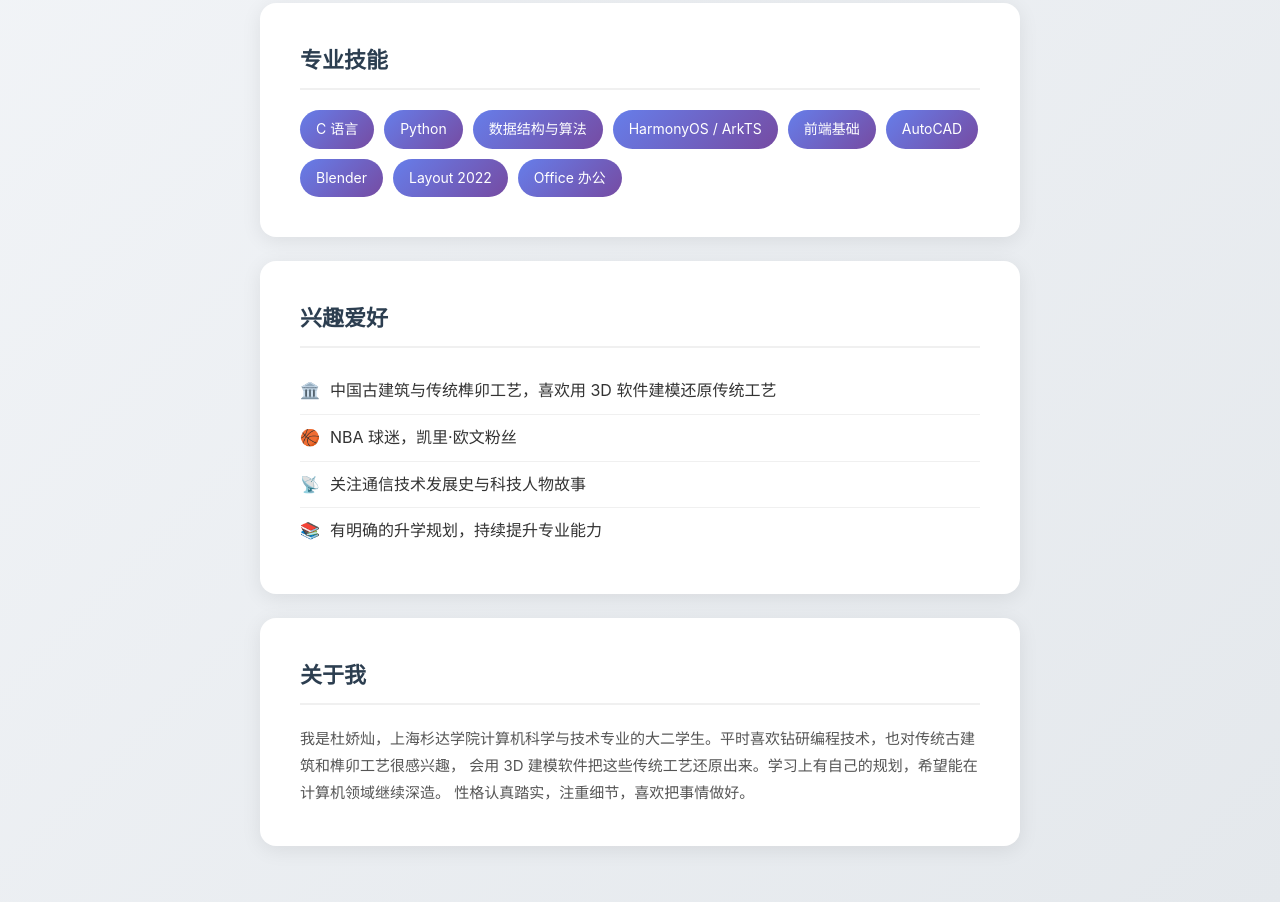
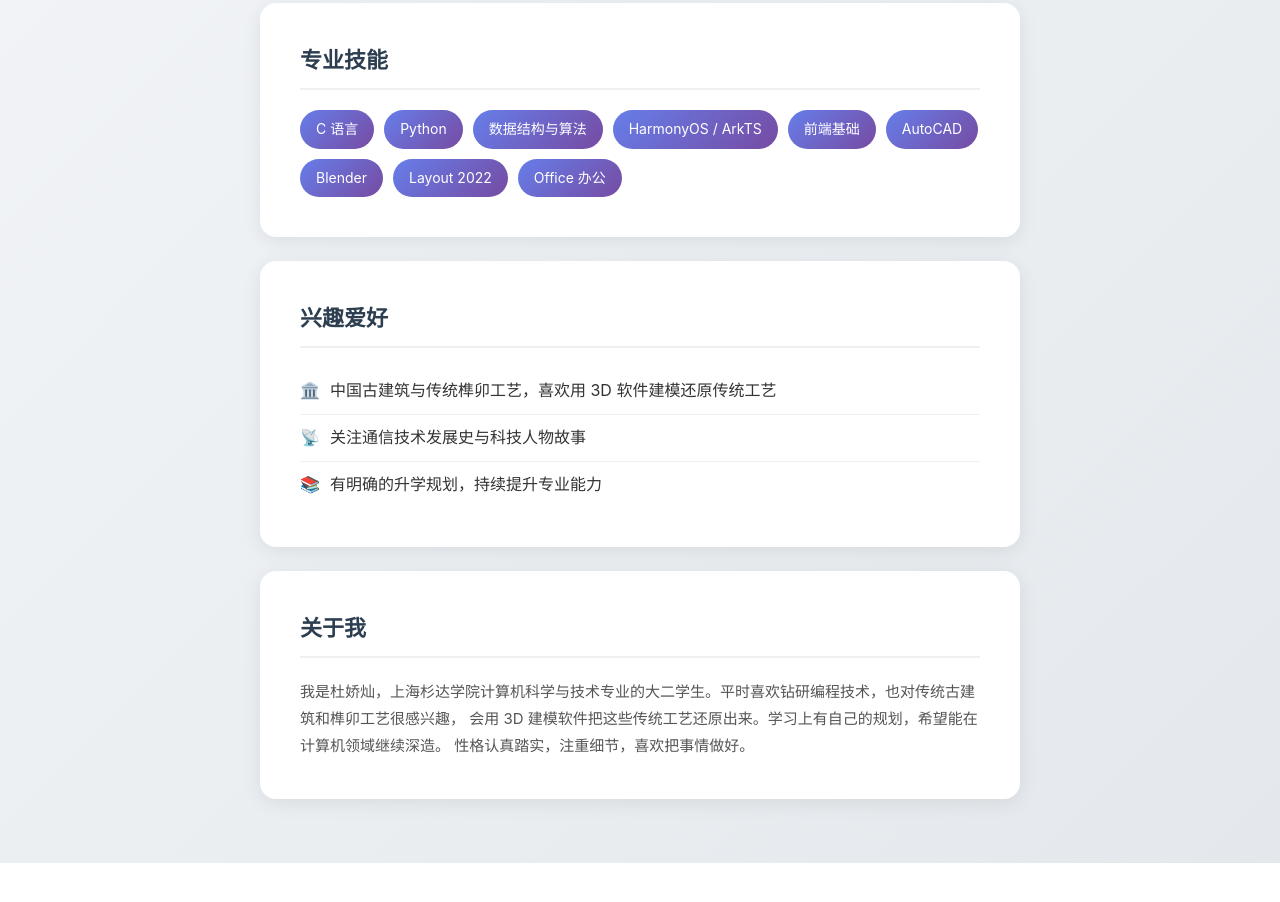
Before and after one commit to 1628222781-eng/personalweb, a plain HTML site: page index.html in a window 1280 px wide. Shown: the part 692-1594 px from the top of the page. After the commit the page ends 1555 px from the top, so only its background shows below. Drawn offline with Linux system fonts and the light colour scheme.

Commit message:
feat: 删除NBA球迷相关内容

```diff
--- a/index.html
+++ b/index.html
@@ -206,7 +206,6 @@
             <h2>兴趣爱好</h2>
             <ul class="interest-list">
                 <li><span class="icon">🏛️</span>中国古建筑与传统榫卯工艺，喜欢用 3D 软件建模还原传统工艺</li>
-                <li><span class="icon">🏀</span>NBA 球迷，凯里·欧文粉丝</li>
                 <li><span class="icon">📡</span>关注通信技术发展史与科技人物故事</li>
                 <li><span class="icon">📚</span>有明确的升学规划，持续提升专业能力</li>
             </ul>
```
